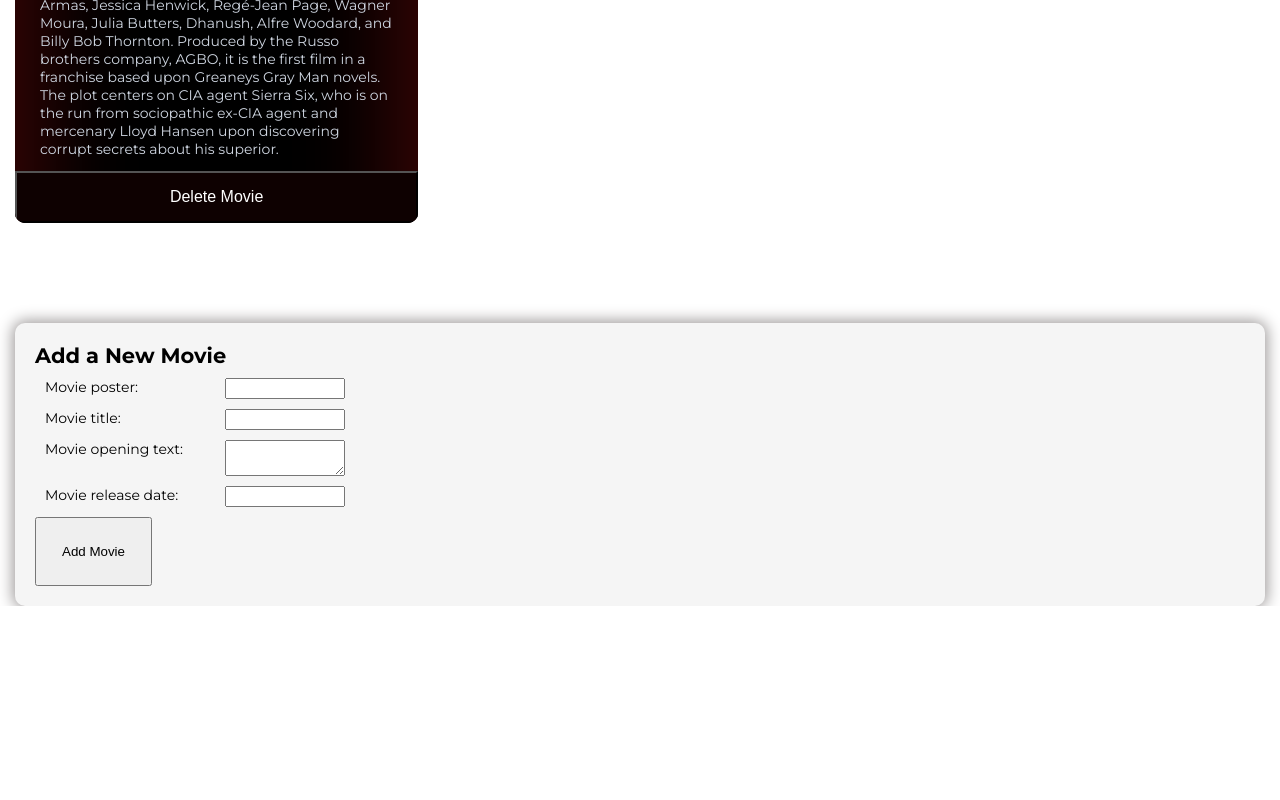
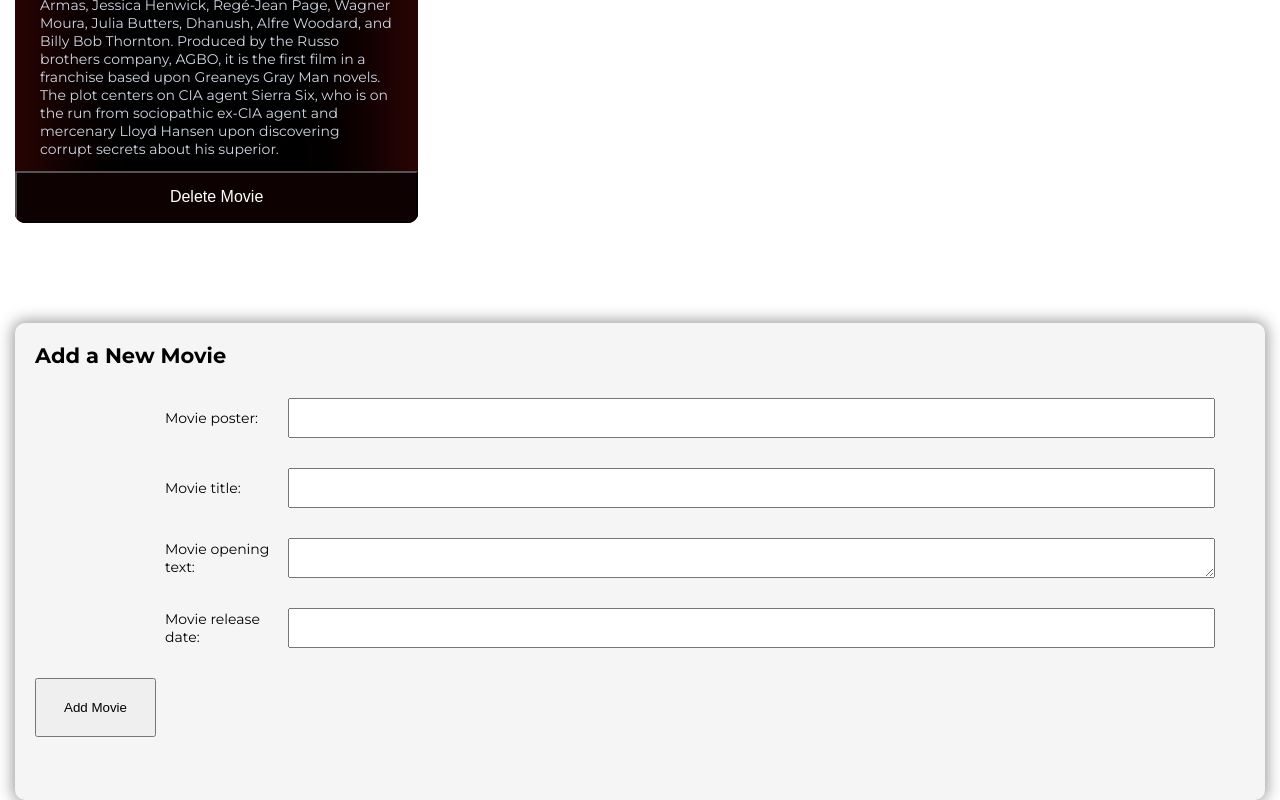
Before and after one commit to Hana-Mahmoud/movies, a React (Create React App) app: page / in a window 1280 px wide. Shown: the part 1109-1909 px from the top of the page. Before the commit the page ends 1715 px from the top, so only its background shows below. Built offline with nearby package versions, Linux system fonts and the light colour scheme.

Commit message:
movies style enhancement

```diff
--- a/src/Component/CreateMovie/CreateMovie.module.scss
+++ b/src/Component/CreateMovie/CreateMovie.module.scss
@@ -26,16 +26,20 @@ html, body{
     overflow: hidden;
     border-radius: 10px;
    &__field {
-    margin: 10px;
+    margin: 30px;
     display: flex;
     &__label{
-        width: 180px;
+        margin: auto;
+        width: 20%;
+        padding-left: 100px;
     }
     &__input{
-        width: 120px;
+        width: 85%;
+        height: 40px;
     }
    }
    &__button{
-       padding: 25px;
+    padding: 20px;
+    width: 10%;
    }
 }
```
